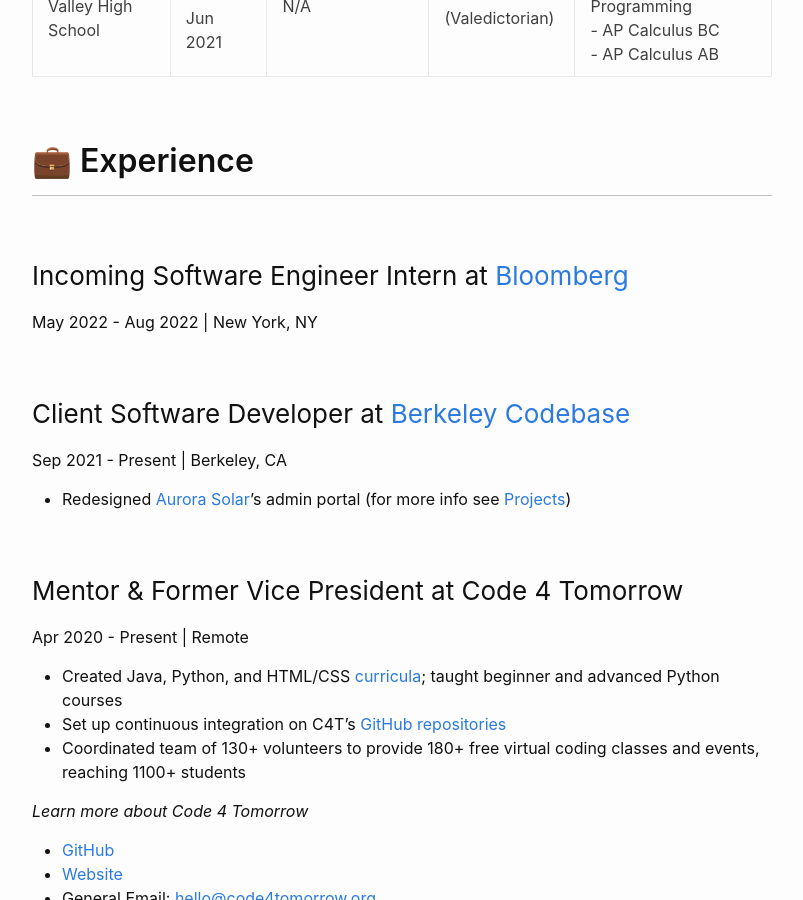
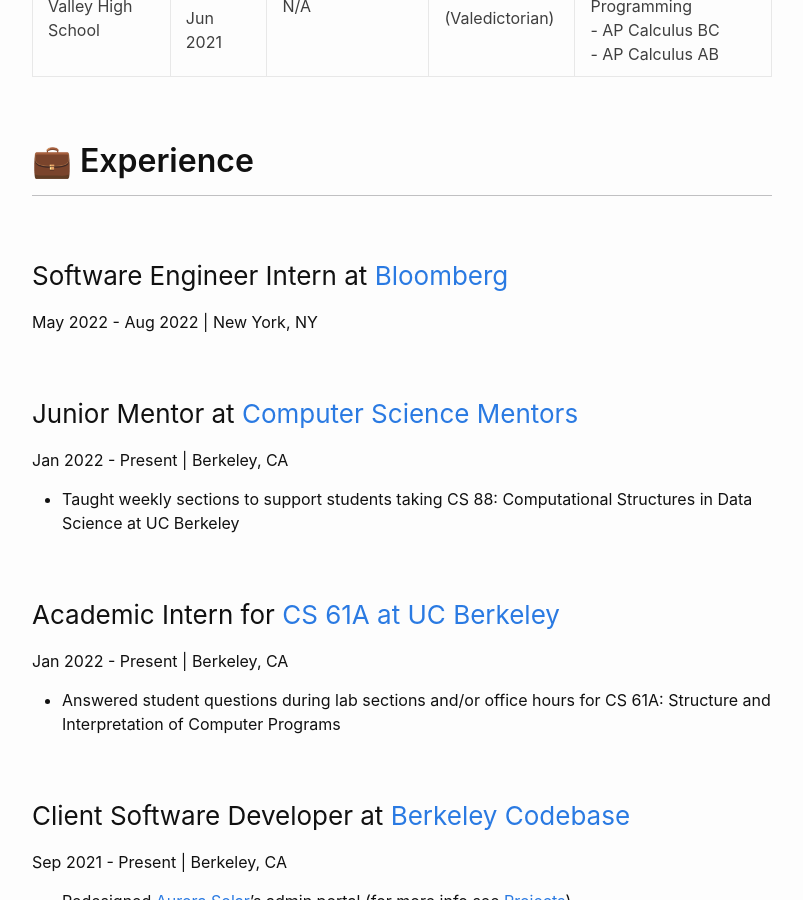
Before and after one commit to phrdang/phrdang.github.io, a Jekyll site: the page built from about.md, in a window 1280 px wide and 900 px high, scrolled down 1225 px. Shown: the whole window, without its empty margins (238-1041 px from the left). Built offline with Jekyll 4.4.1, drawn with Linux system fonts in a browser that asks for light colours.

Commit message:
Add CSM CS 88 JM, CS 61A AI positions to About
- Update resume file

```diff
--- a/about.md
+++ b/about.md
@@ -29,8 +29,18 @@
 
 ## 💼 Experience
 
-### Incoming Software Engineer Intern at [Bloomberg](https://www.bloomberg.com/company)
+### Software Engineer Intern at [Bloomberg](https://www.bloomberg.com/company)
 May 2022 - Aug 2022 | New York, NY
+
+### Junior Mentor at [Computer Science Mentors](https://csmentors.berkeley.edu)
+Jan 2022 - Present | Berkeley, CA
+
+- Taught weekly sections to support students taking CS 88: Computational Structures in Data Science at UC Berkeley
+
+### Academic Intern for [CS 61A at UC Berkeley](https://cs61a.org)
+Jan 2022 - Present | Berkeley, CA
+
+- Answered student questions during lab sections and/or office hours for CS 61A: Structure and Interpretation of Computer Programs
 
 ### Client Software Developer at [Berkeley Codebase](https://codebase.berkeley.edu)
 Sep 2021 - Present | Berkeley, CA
```
Also changed, not shown: 1 other file.
